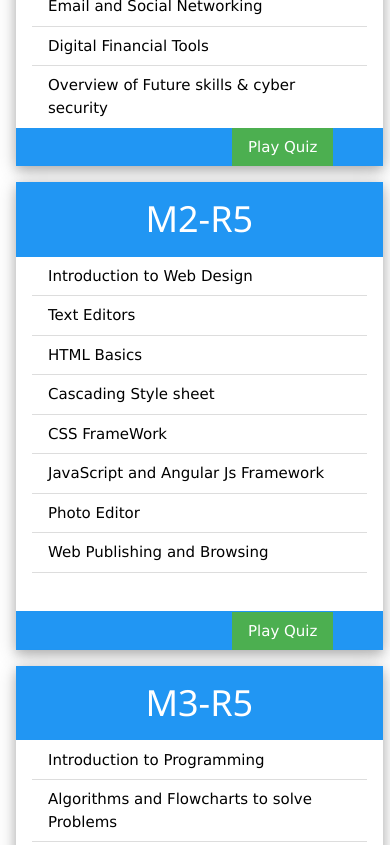
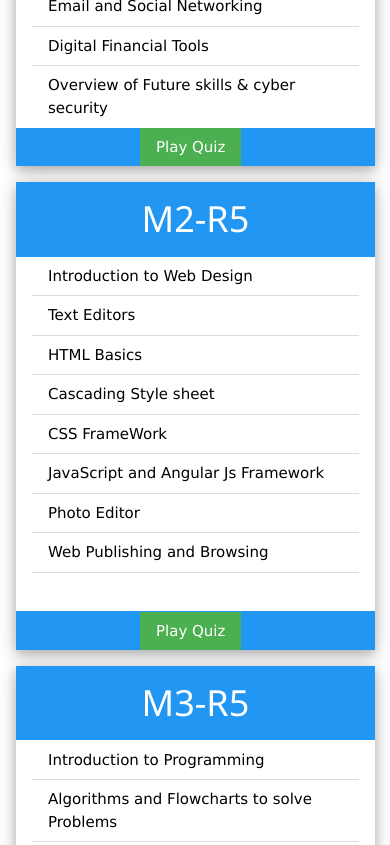
Before and after one commit to vishalti96-ux/o-level-project, a plain HTML site: page index.html in a window 390 px wide. Shown: the part 840-1685 px from the top of the page. Drawn offline with nearby package versions, Linux system fonts and the light colour scheme.

Commit message:
change style.css

```diff
--- a/style.css
+++ b/style.css
@@ -68,11 +68,11 @@
 /* for mobile device */
 @media screen and (max-width:800px) {
     .w3-card-4{
-        width: 94%;
+        width: 92%;
         margin-top: 16px;
     }
     .w3-button{
-        margin-left: 200px;
+        margin-left: 108px;
     }
     .mb{
         margin-bottom: 16px;
```
